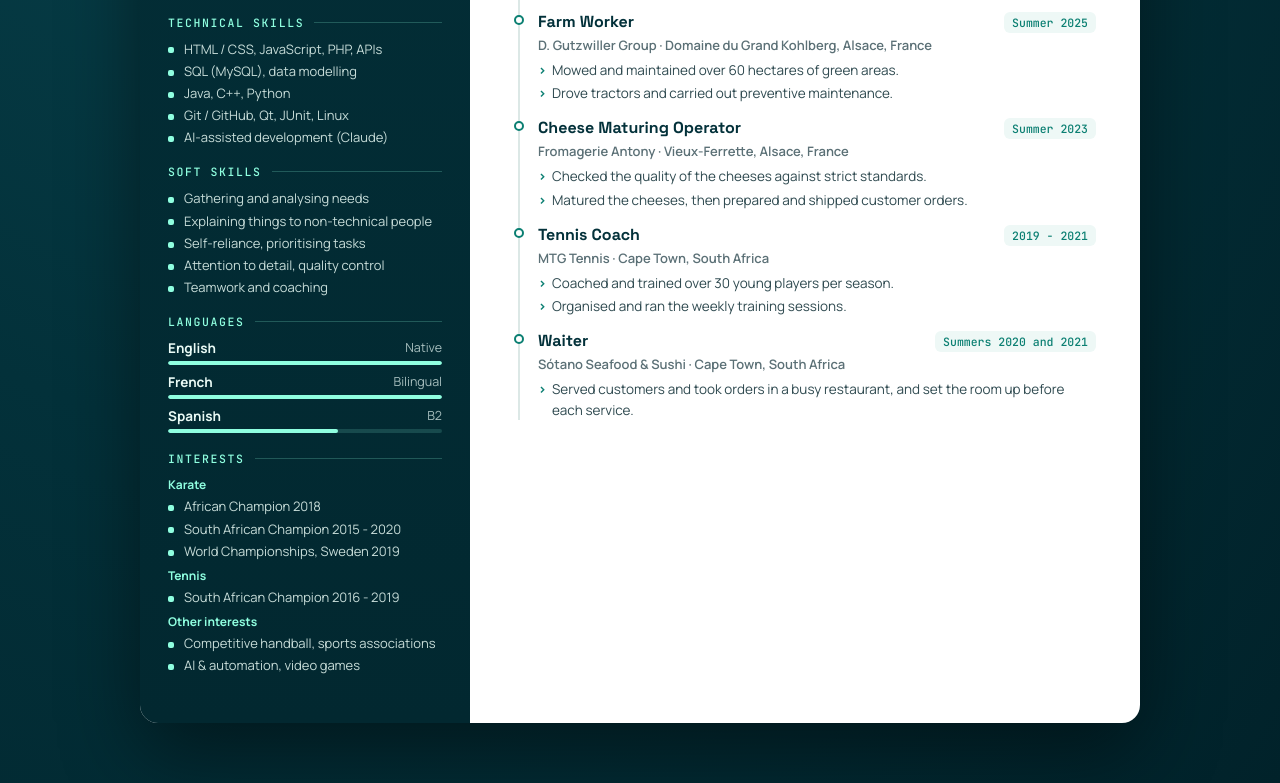
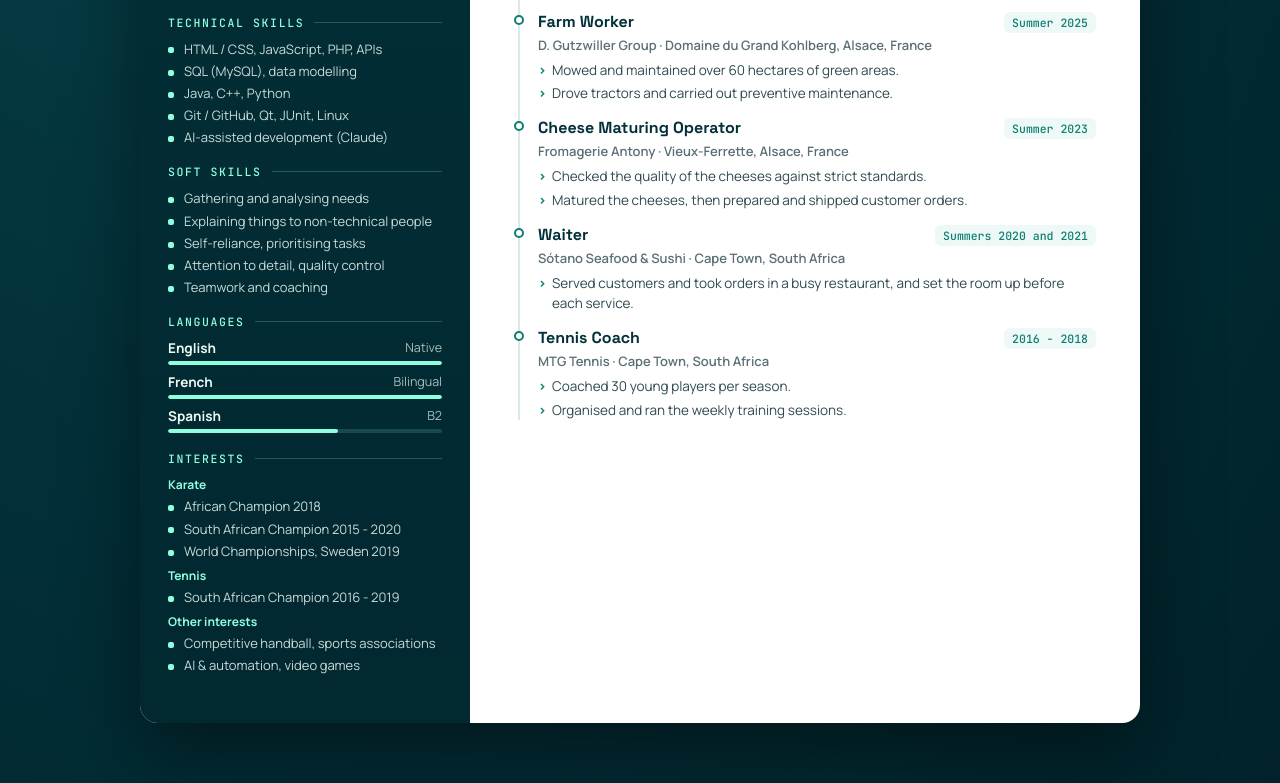
Before and after one commit to tristanmuller007/CV-Tristan-Muller, a plain HTML site: page index.html in a window 1280 px wide. Shown: the part 788-1571 px from the top of the page. Drawn offline with Linux system fonts and the light colour scheme.

Commit message:
MTG Tennis : dates 2016 - 2018

```diff
--- a/index.html
+++ b/index.html
@@ -17,7 +17,7 @@
 
   <!-- ?v= : numéro de version à changer à chaque mise à jour,
        pour que les navigateurs (Safari surtout) rechargent le fichier -->
-  <link rel="stylesheet" href="css/style.css?v=20260927b">
+  <link rel="stylesheet" href="css/style.css?v=20261117">
 </head>
 <body>
 
@@ -153,19 +153,19 @@
       </article>
 
       <article class="job">
-        <div class="job__top"><h3 data-i18n="j4.title">Coach de tennis</h3><span class="date">2019 - 2021</span></div>
+        <div class="job__top"><h3 data-i18n="j5.title">Serveur</h3><span class="date" data-i18n="j5.date">Étés 2020 et 2021</span></div>
+        <p class="job__where" data-i18n="j5.where">Sótano Seafood &amp; Sushi · Le Cap, Afrique du Sud</p>
+        <ul>
+          <li data-i18n="j5.l1">Accueil, service et gestion des commandes dans un restaurant très fréquenté.</li>
+        </ul>
+      </article>
+
+      <article class="job">
+        <div class="job__top"><h3 data-i18n="j4.title">Coach de tennis</h3><span class="date">2016 - 2018</span></div>
         <p class="job__where" data-i18n="j4.where">MTG Tennis · Le Cap, Afrique du Sud</p>
         <ul>
           <li data-i18n="j4.l1">Encadrement de 30 jeunes par saison, avec des explications adaptées.</li>
           <li data-i18n="j4.l2">Organisation et animation des entraînements hebdomadaires.</li>
-        </ul>
-      </article>
-
-      <article class="job">
-        <div class="job__top"><h3 data-i18n="j5.title">Serveur</h3><span class="date" data-i18n="j5.date">Étés 2020 et 2021</span></div>
-        <p class="job__where" data-i18n="j5.where">Sótano Seafood &amp; Sushi · Le Cap, Afrique du Sud</p>
-        <ul>
-          <li data-i18n="j5.l1">Accueil, service et gestion des commandes dans un restaurant très fréquenté.</li>
         </ul>
       </article>
     </section>
@@ -185,6 +185,6 @@
 
 <!-- Traduction : chargée en fin de page (sans defer) pour passer en anglais
      avant le premier affichage -->
-<script src="js/i18n.js?v=20260927b"></script>
+<script src="js/i18n.js?v=20261117"></script>
 </body>
 </html>
--- a/js/i18n.js
+++ b/js/i18n.js
@@ -100,7 +100,7 @@
     "j3.l2": "Matured the cheeses, then prepared and shipped customer orders.",
     "j4.title": "Tennis Coach",
     "j4.where": "MTG Tennis · Cape Town, South Africa",
-    "j4.l1": "Coached and trained over 30 young players per season.",
+    "j4.l1": "Coached 30 young players per season.",
     "j4.l2": "Organised and ran the weekly training sessions.",
     "j5.title": "Waiter",
     "j5.date": "Summers 2020 and 2021",
```
